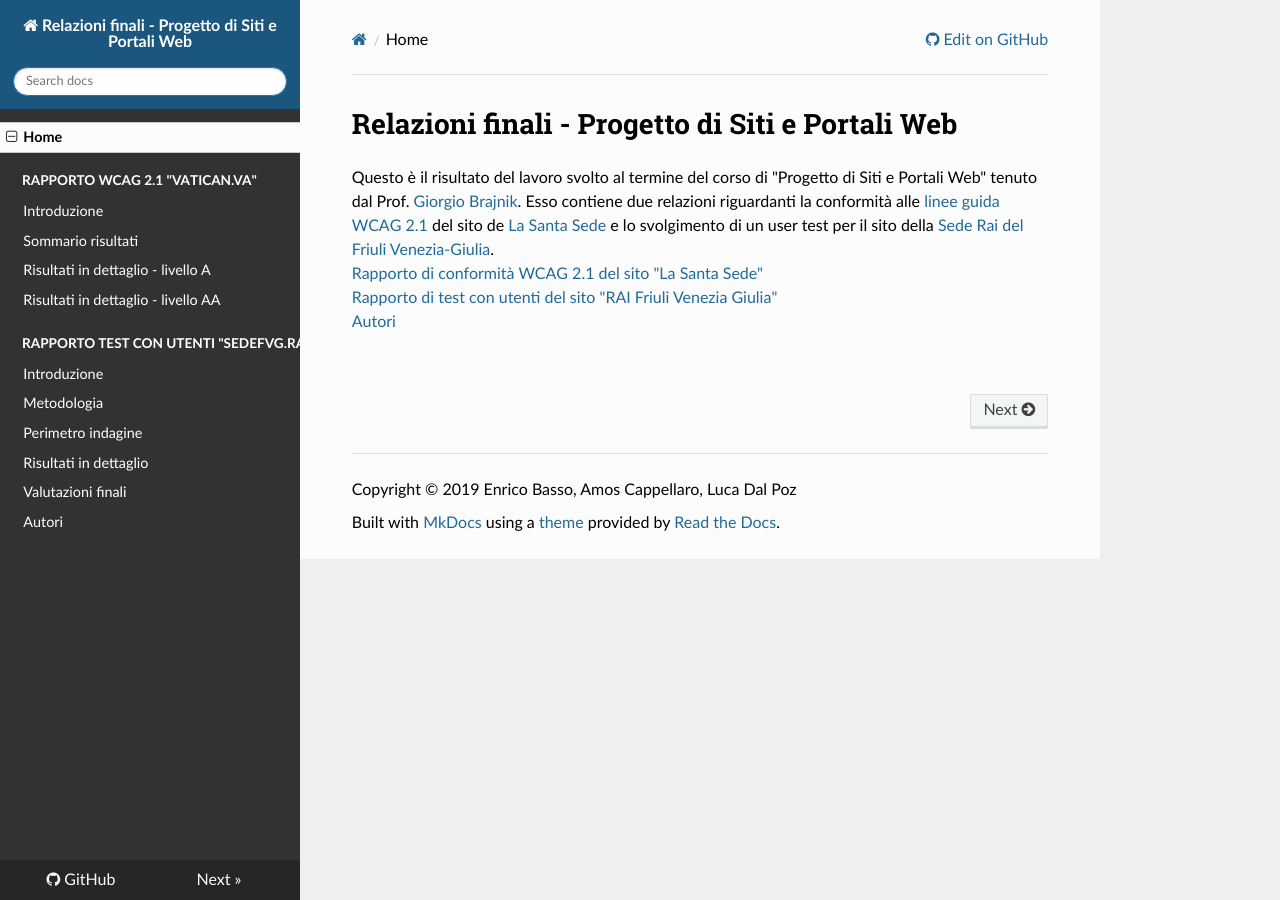
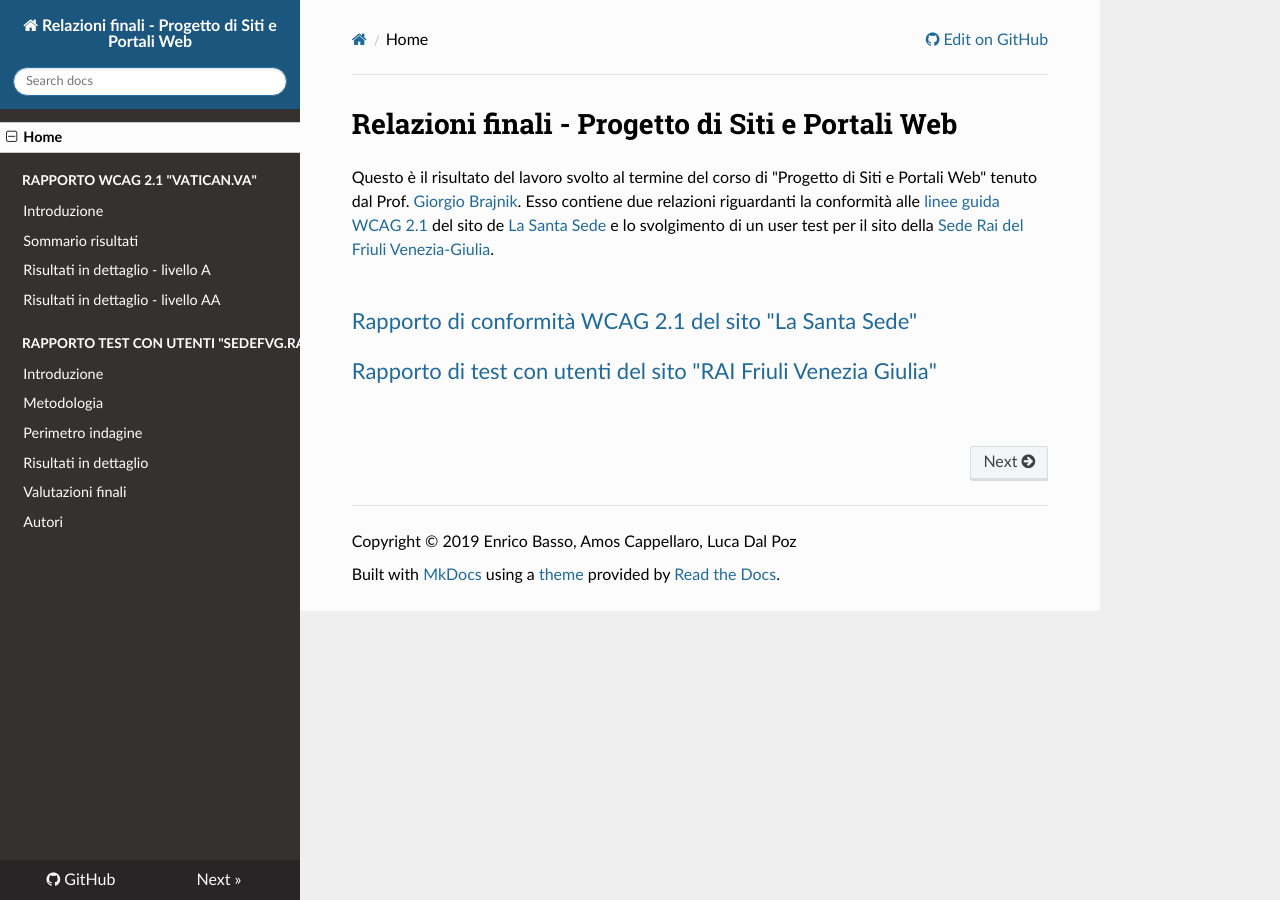
Before and after one commit to amosth/MA0175-Progetto-di-Siti-Web, an MkDocs documentation site: the page built from docs/README.md, in a window 1280 px wide. Built offline with MkDocs 1.6.1, drawn with Linux system fonts in a browser that asks for light colours; nearby versions of some CDN libraries.

Commit message:
home link

```diff
--- a/docs/README.md
+++ b/docs/README.md
@@ -2,8 +2,10 @@
 
 Questo è il risultato del lavoro svolto al termine del corso di "Progetto di Siti e Portali Web" tenuto dal Prof. [Giorgio Brajnik](https://users.dimi.uniud.it/~giorgio.brajnik/). Esso contiene due relazioni riguardanti la conformità alle [linee guida WCAG 2.1](https://www.w3.org/TR/WCAG21/) del sito de [La Santa Sede](http://w2.vatican.va) e lo svolgimento di un user test per il sito della [Sede Rai del Friuli Venezia-Giulia](https://sedefvg.rai.it).
 
-[Rapporto di conformità WCAG 2.1 del sito "La Santa Sede"](wcag_vatican_introduzione.md)
+<br/>
+<br/>
 
-[Rapporto di test con utenti del sito "RAI Friuli Venezia Giulia"](ut_sedefvg_introduzione.md)
-
-[Autori](AUTHORS.md)
+<a class="home-link" href="/wcag_vatican_introduzione">Rapporto di conformità WCAG 2.1 del sito "La Santa Sede"</a>
+<br/>
+<br/>
+<a class="home-link" href="/ut_sedefvg_introduzione">Rapporto di test con utenti del sito "RAI Friuli Venezia Giulia"</a>
--- a/docs/extra.css
+++ b/docs/extra.css
@@ -71,6 +71,10 @@
 
 .rst-footer-buttons {
      margin-top: 60px;
+}
+
+.home-link {
+     font-size: 22px;
 }
 
 h1, h2, h3, h4, h5, h6 {
```
